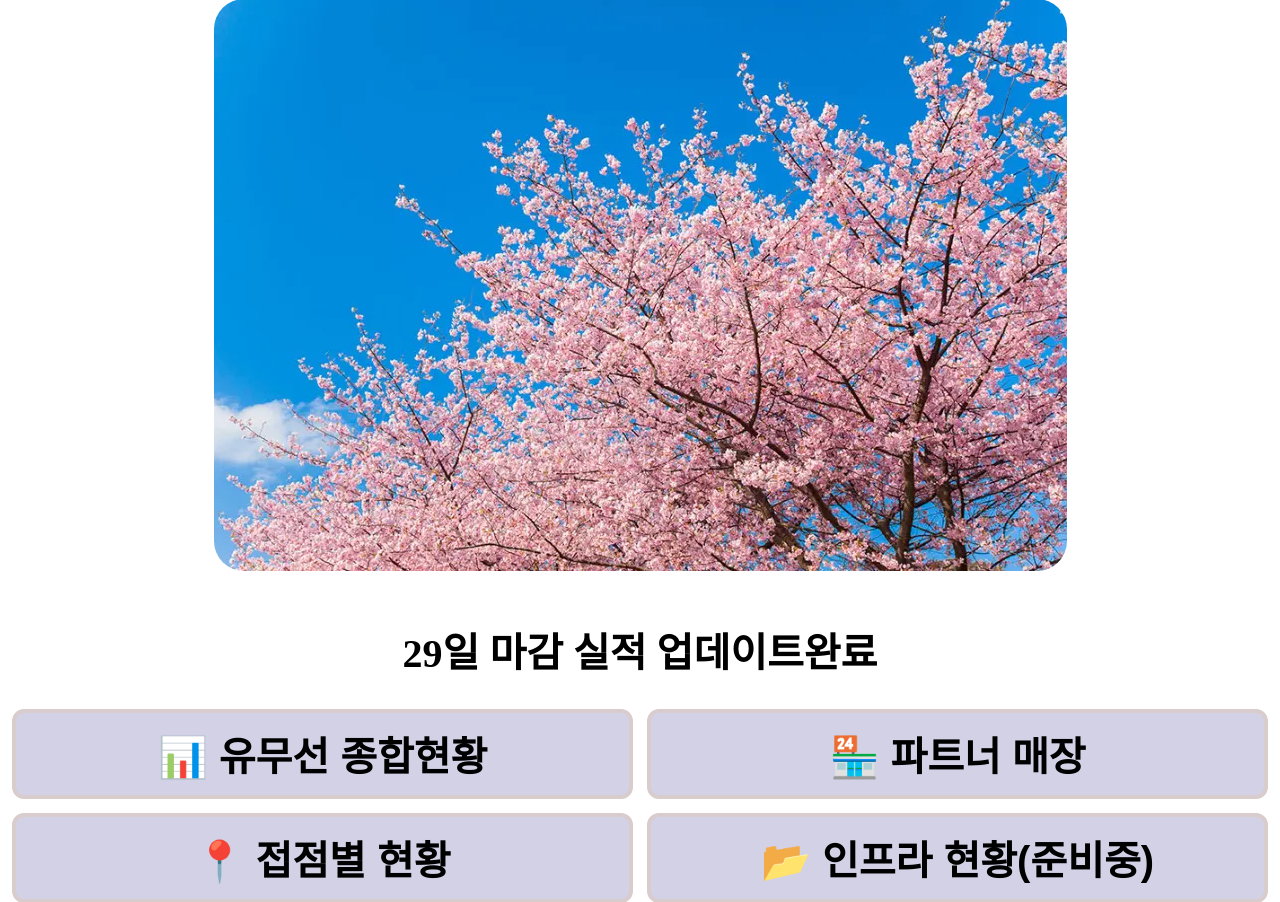
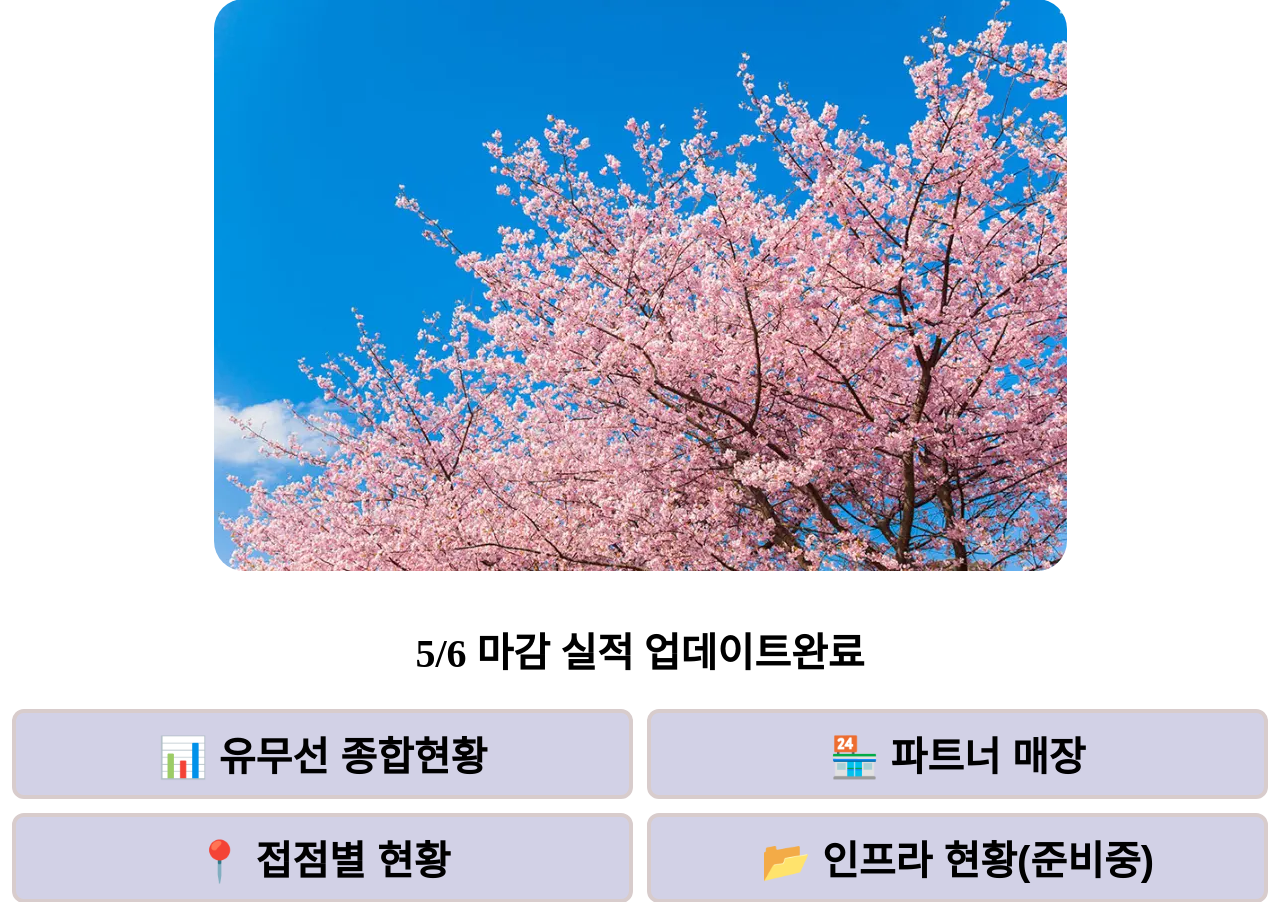
Before and after one commit to lim-taeyoung/yami, a FastAPI app: page /main in a window 1280 px wide. Shown: the part 44-946 px from the top of the page. Run offline with FastAPI, Linux system fonts and the light colour scheme.

Commit message:
Update main.html

```diff
--- a/templates/main.html
+++ b/templates/main.html
@@ -16,7 +16,7 @@
 
 <!-- 타이틀 -->
 <div style="text-align: center; margin: 20px 0 30px;">
-    <span style="font-size: 40px; font-weight: 900;"> 29일 마감 실적 업데이트완료 </span>
+    <span style="font-size: 40px; font-weight: 900;"> 5/6 마감 실적 업데이트완료 </span>
 </div>
 
 <!-- ✅ 메인 버튼 -->
```
